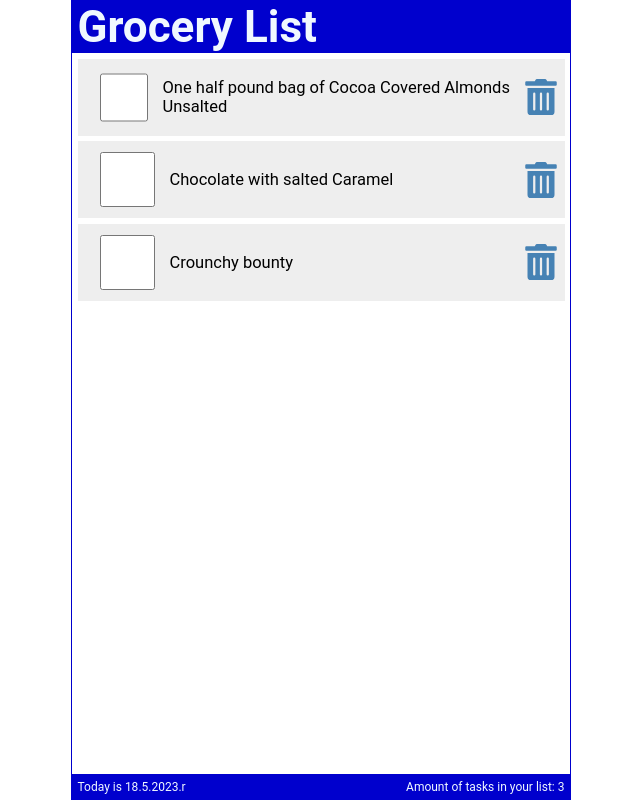
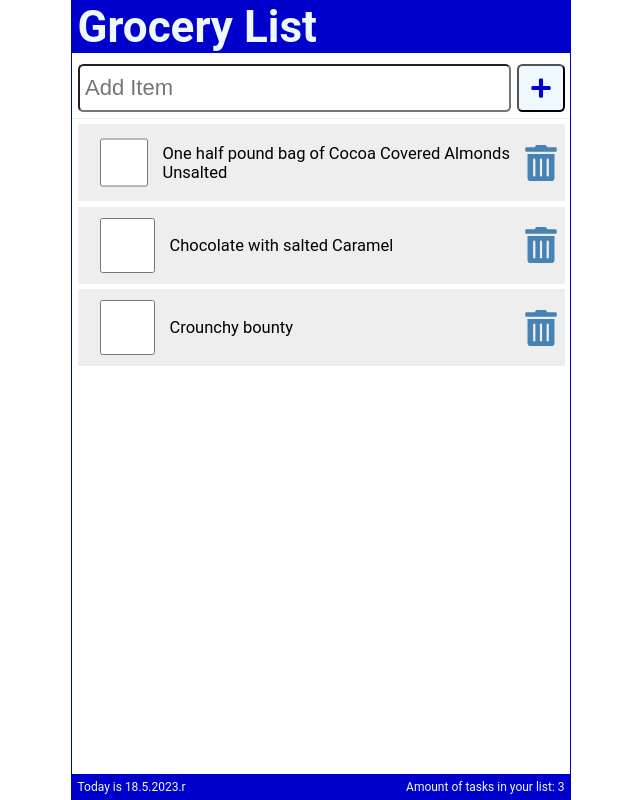
Before and after one commit to adamski83/DaveGray, a React (Vite) app in the folder GroceryList/: page / in a window 1280 px wide. Shown: the whole page, without its empty margins (319-959 px from the left). Built offline with nearby package versions, Linux system fonts and the light colour scheme.

Commit message:
Refactoring function with helps me setting Items to localestorage.

```diff
--- a/GroceryList/package.json
+++ b/GroceryList/package.json
@@ -11,7 +11,8 @@
   },
   "dependencies": {
     "react": "^18.2.0",
-    "react-dom": "^18.2.0"
+    "react-dom": "^18.2.0",
+    "react-icons": "^4.8.0"
   },
   "devDependencies": {
     "@types/react": "^18.0.28",
--- a/GroceryList/src/App.jsx
+++ b/GroceryList/src/App.jsx
@@ -1,6 +1,7 @@
 import React, { useState } from "react";
 import "./App.css";
 import { Header } from "./components/header/Header";
+import { AddItem } from "./components/addItem/AddItem";
 import { Content } from "./components/content/Content";
 import { Footer } from "./components/footer/Footer";
 
@@ -22,22 +23,51 @@
 			item: "Crounchy bounty ",
 		},
 	]);
+
+	const [newItem, setNewItem] = useState("");
+
+	const setAndSaveItems = (newItems) => {
+		setItems(newItems);
+		localStorage.setItem("shoppinglis", JSON.stringify(newItems));
+	};
+
+	const addItem = (item) => {
+		const id = items.length ? items[items.length - 1].id + 1 : 1;
+		const myNewItem = { id, checked: false, item };
+		const listItem = [...items, myNewItem];
+		setAndSaveItems(listItem);
+	};
+
 	const handleCheck = (id) => {
 		console.log(`key: ${id}`);
 		const listItems = items.map((item) =>
 			item.id === id ? { ...item, checked: !item.checked } : item
 		);
-		setItems(listItems);
-		localStorage.setItem("shoppinglis", JSON.stringify(listItems));
+		setAndSaveItems(listItems);
 	};
 	const handleDelete = (id) => {
 		const listItems = items.filter((item) => item.id !== id);
-		setItems(listItems);
-		localStorage.setItem("shoppinglis", JSON.stringify(listItems));
+		setAndSaveItems(listItems);
 	};
+
+	const handleSubmit = (e) => {
+		e.preventDefault();
+		if (!newItem) return;
+		console.log(newItem);
+
+		setNewItem("");
+	};
+
 	return (
 		<div className="App">
 			<Header title="Grocery" />
+			<AddItem
+				// @ts-ignore
+				newItem={newItem}
+				setNewItem={setNewItem}
+				// @ts-ignore
+				handleSubmit={handleSubmit}
+			/>
 			<Content
 				items={items}
 				// @ts-ignore
--- /dev/null
+++ b/GroceryList/src/components/addItem/AddItem.jsx
@@ -0,0 +1,23 @@
+import React from "react";
+import "./addItem.css";
+import { FaPlus } from "react-icons/fa";
+
+export const AddItem = ({ newItem, setNewItem, handleSubmit }) => {
+	return (
+		<form className="addForm" onSubmit={handleSubmit}>
+			<label htmlFor="addItem">Add Item</label>
+			<input
+				autoFocus
+				id="addItem"
+				type="text"
+				placeholder="Add Item"
+				required
+				value={newItem}
+				onChange={(e) => setNewItem(e.target.value)}
+			/>
+			<button type="submit" aria-label="Add Item">
+				<FaPlus />
+			</button>
+		</form>
+	);
+};
--- /dev/null
+++ b/GroceryList/src/components/addItem/addItem.css
@@ -0,0 +1,66 @@
+.addForm {
+	width: 100%;
+	display: flex;
+	justify-content: flex-start;
+	margin: 0.5rem 0 0;
+	padding: 0 0.25rem 0.25rem;
+	border-bottom: 1px solid #eee;
+}
+
+.addForm label {
+	position: absolute;
+	left: -99999px;
+}
+
+.addForm input[type="text"] {
+	flex-grow: 1;
+	max-width: calc(100% - 50px);
+	min-height: 48px;
+	font-size: 1rem;
+	padding: 0.25rem;
+	border-radius: 0.25rem;
+	margin-right: 0.25rem;
+	outline: none;
+}
+
+button {
+	height: 48px;
+	min-width: 48px;
+	border-radius: 0.25rem;
+	padding: 0.5rem;
+	font-size: 1rem;
+	background-color: aliceblue;
+	color: mediumblue;
+	cursor: pointer;
+}
+
+button:focus,
+button:hover {
+	color: white;
+	background-color: limegreen;
+	outline: none;
+}
+
+.searchForm {
+	width: 100%;
+	display: flex;
+	justify-content: flex-start;
+	margin: 0.25rem 0 0;
+	padding: 0 0.5rem 0.25rem;
+	border-bottom: 1px solid #eee;
+}
+
+.searchForm label {
+	position: absolute;
+	left: -99999px;
+}
+
+.searchForm input[type="text"] {
+	flex-grow: 1;
+	max-width: 100%;
+	min-height: 48px;
+	font-size: 1rem;
+	padding: 0.25rem;
+	border-radius: 0.25rem;
+	outline: none;
+}
--- a/GroceryList/src/components/itemList/ItemList.jsx
+++ b/GroceryList/src/components/itemList/ItemList.jsx
@@ -1,33 +1,18 @@
 // @ts-nocheck
 import React from "react";
 import { FaTrashAlt } from "react-icons/fa";
+import { LineItem } from "../lineItem/LineItem";
 
 export const ItemList = ({ items, handleCheck, handleDelete }) => {
 	return (
 		<ul>
 			{items.map((item) => (
-				<li className="item" key={item.id}>
-					<input
-						type="checkbox"
-						checked={item.checked}
-						onChange={() => handleCheck(item.id)}
-					/>
-
-					<label
-						style={
-							item.checked
-								? { textDecoration: "line-through" }
-								: null
-						}
-						onDoubleClick={() => handleCheck(item.id)}>
-						{item.item}
-					</label>
-					<FaTrashAlt
-						onClick={() => handleDelete(item.id)}
-						role="button"
-						tabIndex="0"
-					/>
-				</li>
+				<LineItem
+					key={item.id}
+					item={item}
+					handleCheck={handleCheck}
+					handleDelete={handleDelete}
+				/>
 			))}
 		</ul>
 	);
--- /dev/null
+++ b/GroceryList/src/components/lineItem/LineItem.jsx
@@ -0,0 +1,28 @@
+import React from "react";
+import { FaTrashAlt } from "react-icons/fa";
+
+export const LineItem = ({ item, handleCheck, handleDelete }) => {
+	return (
+		<li className="item">
+			<input
+				type="checkbox"
+				checked={item.checked}
+				onChange={() => handleCheck(item.id)}
+			/>
+
+			<label
+				// @ts-ignore
+				style={item.checked ? { textDecoration: "line-through" } : null}
+				onDoubleClick={() => handleCheck(item.id)}>
+				{item.item}
+			</label>
+			<FaTrashAlt
+				onClick={() => handleDelete(item.id)}
+				role="button"
+				// @ts-ignore
+				tabIndex="0"
+				aria-label={`Delete ${item.item}`}
+			/>
+		</li>
+	);
+};
```
Also changed, not shown: 1 other file (tests, documents, lock files or other folders).
